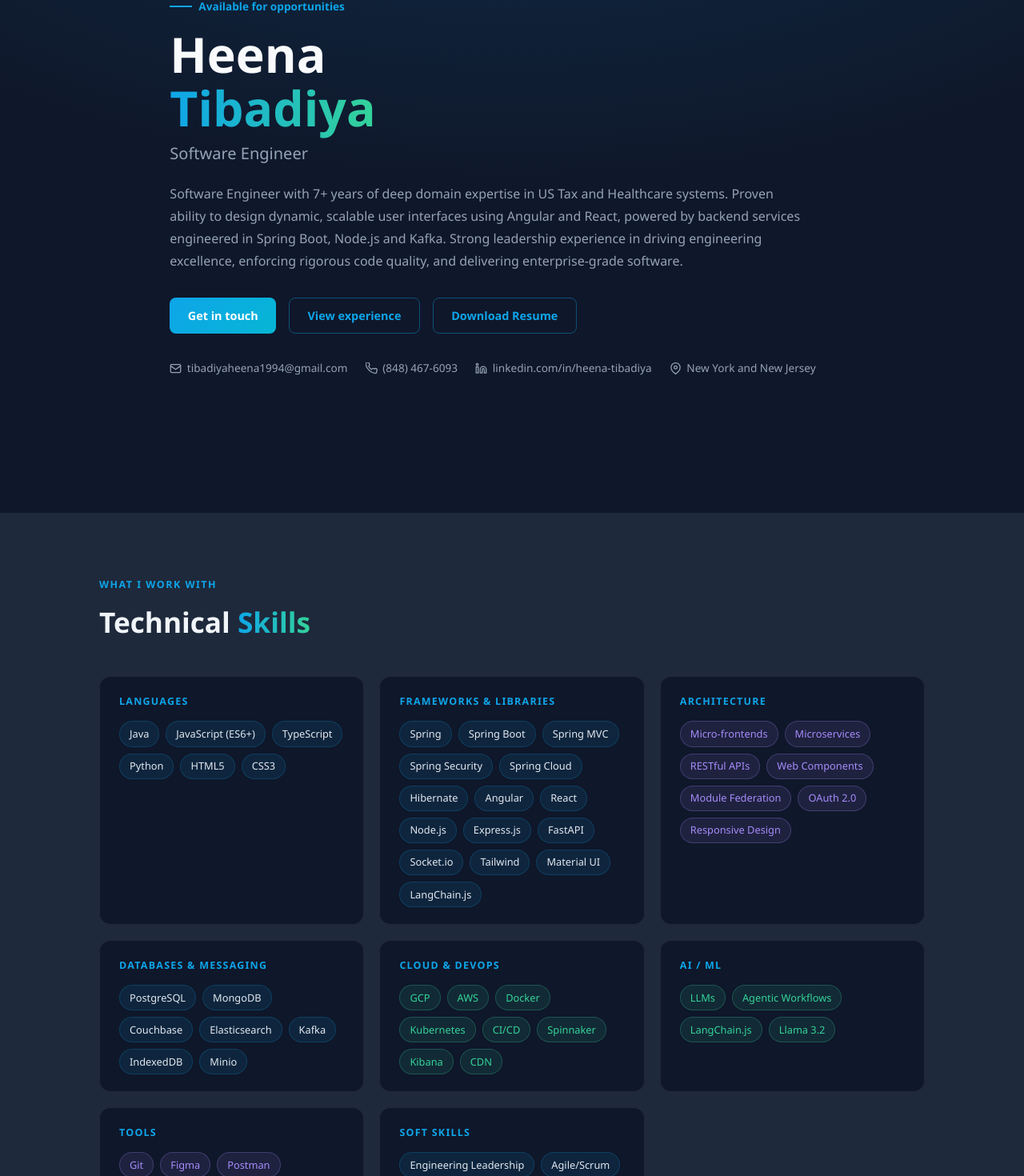
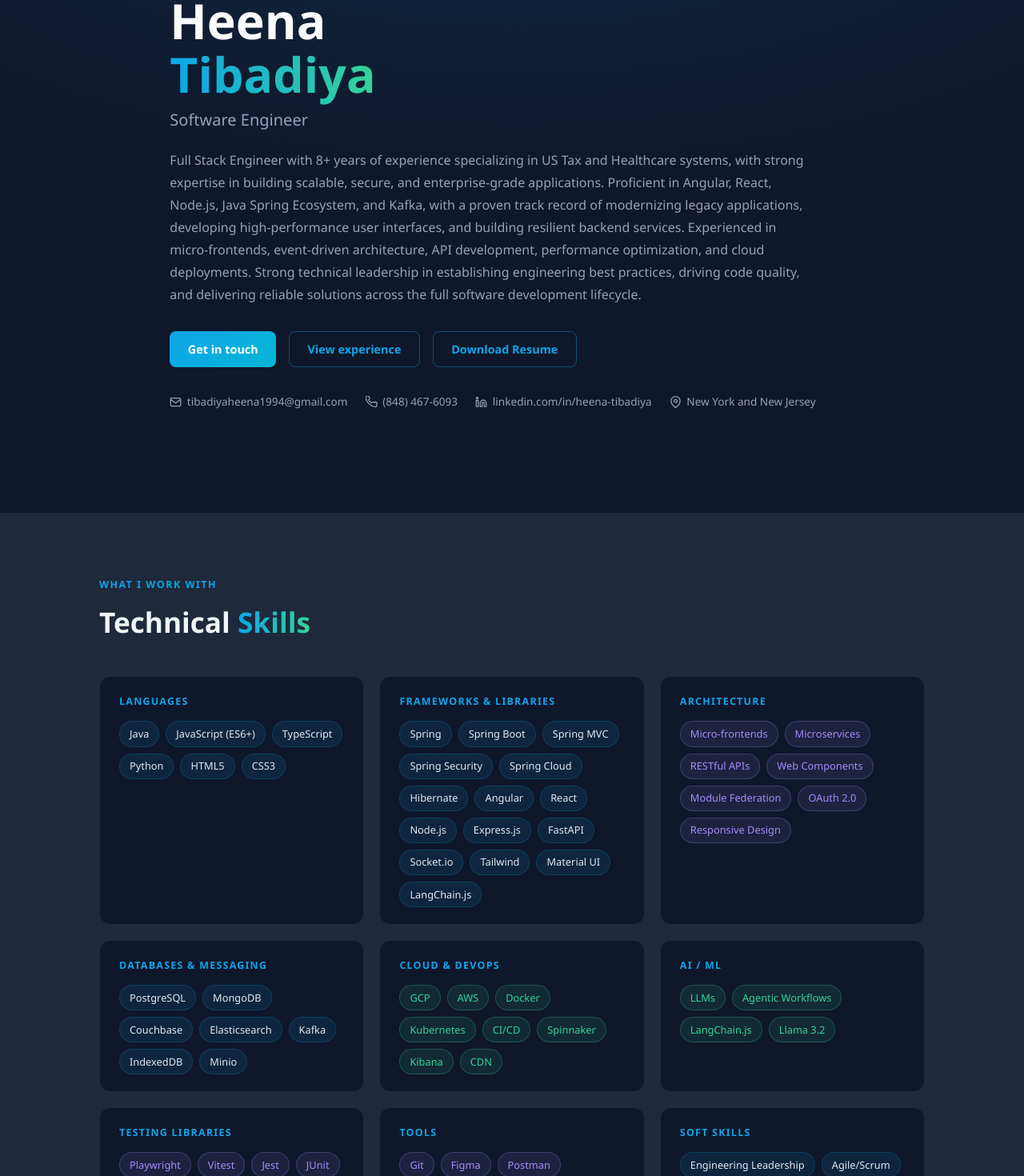
Before and after one commit to HeenaTibadiya/heena-portfolio, a React (Create React App) app: page / in a window 1280 px wide. Shown: the part 159-1629 px from the top of the page at 80% size. Built offline with nearby package versions, Linux system fonts and the light colour scheme.

Commit message:
update resume

```diff
--- a/src/App.jsx
+++ b/src/App.jsx
@@ -401,7 +401,8 @@ const markup = `
         <h1>Heena<br /><span>Tibadiya</span></h1>
         <p class="hero-role">Software Engineer</p>
         <p class="hero-summary">
-          Software Engineer with 7+ years of deep domain expertise in US Tax and Healthcare systems. Proven ability to design dynamic, scalable user interfaces using Angular and React, powered by backend services engineered in Spring Boot, Node.js and Kafka. Strong leadership experience in driving engineering excellence, enforcing rigorous code quality, and delivering enterprise-grade software.        </p>
+          Full Stack Engineer with 8+ years of experience specializing in US Tax and Healthcare systems, with strong expertise in building scalable, secure, and enterprise-grade applications. Proficient in Angular, React, Node.js, Java Spring Ecosystem, and Kafka, with a proven track record of modernizing legacy applications, developing high-performance user interfaces, and building resilient backend services. Experienced in micro-frontends, event-driven architecture, API development, performance optimization, and cloud deployments. Strong technical leadership in establishing engineering best practices, driving code quality, and delivering reliable solutions across the full software development lifecycle.
+        </p>
         <div class="hero-cta">
           <a href="#contact" class="btn btn-primary">Get in touch</a>
           <a href="#experience" class="btn btn-outline">View experience</a>
@@ -514,6 +515,15 @@ const markup = `
         </div>
       </div>
       <div class="skill-card">
+        <div class="skill-card-title">Testing Libraries</div>
+        <div class="skill-tags">
+          <span class="tag purple">Playwright</span>
+          <span class="tag purple">Vitest</span>
+          <span class="tag purple">Jest</span>
+          <span class="tag purple">JUnit</span>
+        </div>
+      </div>
+      <div class="skill-card">
         <div class="skill-card-title">Tools</div>
         <div class="skill-tags">
           <span class="tag purple">Git</span>
@@ -569,6 +579,7 @@ const markup = `
         <div class="tl-company">Inventyv Software Services - (<a href="https://app.mytaxprepoffice.com/" target="_blank" rel="noopener" style="color:var(--teal);text-decoration:none">MyTaxPrepOffice ↗</a>)</div>
         <ul class="tl-bullets">
           <li>Engineered a secure taxpayer client portal using React and Node.js, enabling seamless document uploads to EROs; streamlined RESTful API intake workflows and improved frontend performance through Zustand state management, lazy loading, and code splitting.</li>
+          <li>Developed healthcare application to capture and record physical machine readings, delivering personalized data views for members; implemented i18n support for multi-language accessibility.</li>
           <li>Decomposed monolithic frontend applications into micro-frontends using Webpack 5 Module Federation, enabling parallel development and accelerating independent feature delivery.</li>
           <li>Migrated an AngularJS application to modern Angular, optimizing performance through cache-first serving, AOT compilation, and lazy loading; reduced load times by 40% and improved rendering performance by 35%.</li>
           <li>Implemented JWT authentication with access and refresh tokens across the frontend and Node.js backend, handling token validation, expiration, refresh flows, protected routes, and secure API authorization.</li>
@@ -576,7 +587,7 @@ const markup = `
           <li>Worked on implementing CDN-based caching for static files used in tax-form printing and calculations, improving asset delivery performance and reducing backend server load.</li>
           <li>Collaborated with DevOps to manage GCP deployments, leveraging Kibana for real-time log monitoring, production troubleshooting, and proactive issue resolution.</li>
           <li>Partnered with product and design teams to translate requirements into polished UI/UX using Figma and modern frontend frameworks.</li>
-          <li>Established and enforced coding standards, led peer code reviews, and integrated automated testing to improve code quality, reliability, and development efficiency.</li>
+          <li>Established and enforced coding standards, led peer code reviews, and integrated automated testing with Vitest and Jest into the CI/CD pipeline to improve code quality, reliability, and development efficiency.</li>
         </ul>
       </div>
 
```
Also changed, not shown: 1 other file (tests, documents, lock files or other folders).
